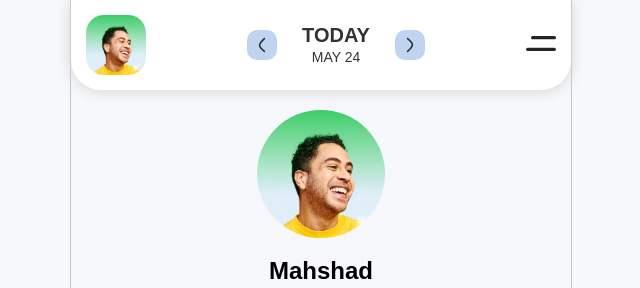
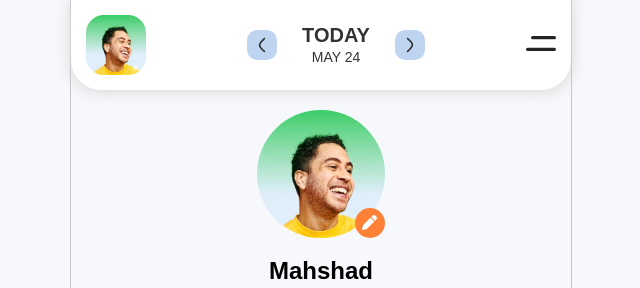
Before and after one commit to MahshadOliaie/Fitness-App, a React (Vite) app: page /Profile in a window 1280 px wide. Shown: the top 288 px of the page, without its empty margins (319-959 px from the left). Built offline with nearby package versions, Linux system fonts and the light colour scheme.

Commit message:
add edit btn on image

```diff
--- a/src/components/Profile/UserImage/UserImage.jsx
+++ b/src/components/Profile/UserImage/UserImage.jsx
@@ -3,8 +3,13 @@ import CSS from './index.module.css'
 function UserImage() {
     return (
         <div className={CSS.imageContainer}>
-            <div className={CSS.userImage}>
-                <img src="/user.jpg" alt="" />
+            <div className={CSS.image}>
+                <div className={CSS.userImage}>
+                    <img src="/user.jpg" alt="" />
+                </div>
+                <div className={CSS.editBtn}>
+                    <svg className={CSS.editSvg} xmlns="http://www.w3.org/2000/svg" viewBox="0 0 512 512"><path d="M362.7 19.3L314.3 67.7 444.3 197.7l48.4-48.4c25-25 25-65.5 0-90.5L453.3 19.3c-25-25-65.5-25-90.5 0zm-71 71L58.6 323.5c-10.4 10.4-18 23.3-22.2 37.4L1 481.2C-1.5 489.7 .8 498.8 7 505s15.3 8.5 23.7 6.1l120.3-35.4c14.1-4.2 27-11.8 37.4-22.2L421.7 220.3 291.7 90.3z" /></svg>
+                </div>
             </div>
             <h2 className={CSS.name}>Mahshad</h2>
         </div>
--- a/src/components/Profile/UserImage/index.module.css
+++ b/src/components/Profile/UserImage/index.module.css
@@ -1,18 +1,43 @@
-
-
-.userImage{
-    width: 30%;
-    aspect-ratio: 1/1;
-    overflow: hidden;
-    border-radius: 50%;
-}
-
-.imageContainer{
+.imageContainer {
     display: flex;
     flex-direction: column;
     align-items: center;
 }
 
-.userImage img{
+.userImage {
+    width: 100%;
+    aspect-ratio: 1/1;
+    overflow: hidden;
+    border-radius: 50%;
+    position: relative;
+}
+
+.image {
+    width: 30%;
+    display: flex;
+    align-items: center;
+    justify-content: center;
+    position: relative;
+}
+
+.userImage img {
     width: 100%;
 }
+
+.editBtn {
+    display: flex;
+    align-items: center;
+    justify-content: center;
+    position: absolute;
+    width: 30px;
+    aspect-ratio: 1/1;
+    border-radius: 50%;
+    right: 0;
+    bottom: 0;
+    background-color: #FF8137;
+}
+
+.editSvg{
+    fill: white;
+    width: 15px;
+}
```
